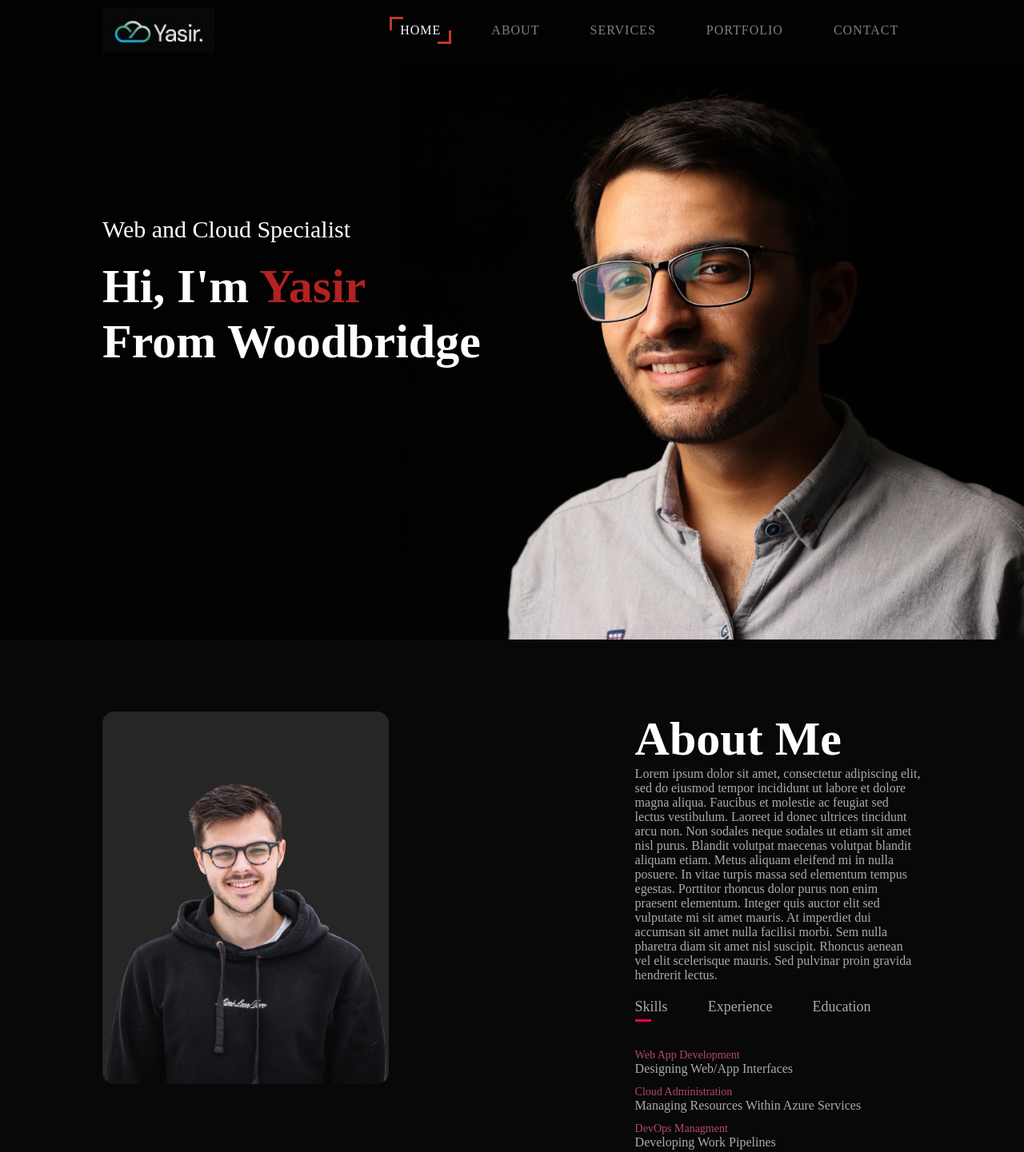
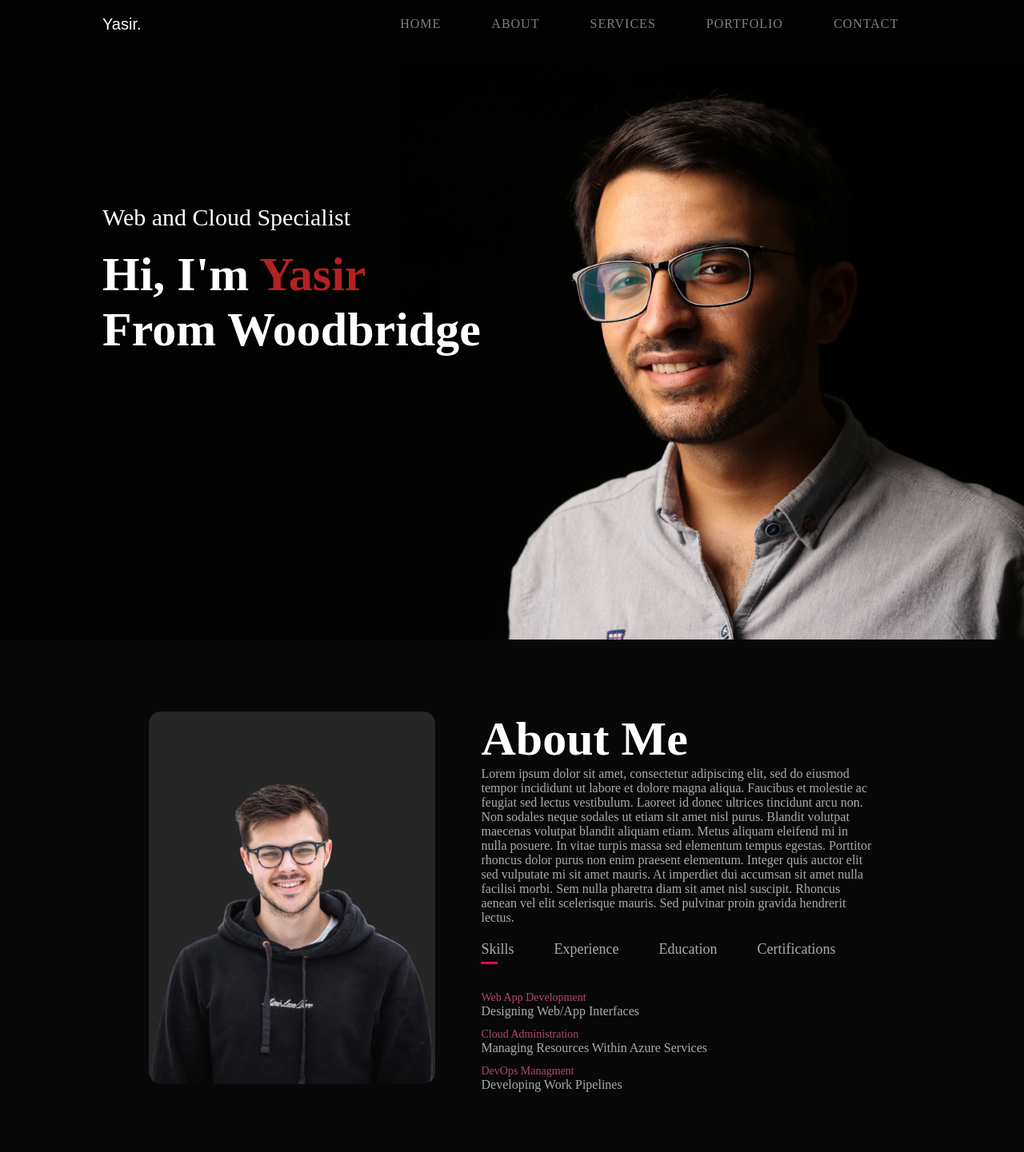
Before and after one commit to yzyasir/Personal-Portfolio, a plain HTML site: page Index.html in a window 1280 px wide. Shown: the top 1441 px of the page at 80% size. Drawn offline with Linux system fonts and the light colour scheme.

Commit message:
commitment is hard

```diff
--- a/CSS/Style.css
+++ b/CSS/Style.css
@@ -24,6 +24,10 @@ body{
 }
 .container{
     padding: 10px 10%;
+}
+#icon{
+    font-family: Arial, sans-serif;
+    font-size: 20px;
 }
 nav{
     display: flex;
@@ -127,7 +131,7 @@ nav ul li{
 }
 .row{
     display: flex;
-    justify-content: space-between;
+    justify-content: space-evenly;
     flex-wrap: wrap;
 }
 /* Below means the width of the column is 35% */
--- a/Index.html
+++ b/Index.html
@@ -16,20 +16,22 @@
     <div id="header">
         <div class="container">
             <nav>
-                <img src="Images/Yasir_Logo_2.png" class="logo" alt="Image of Logo">
+                <p id="icon">Yasir.</p>
                 <!-- Added the "sidemenu" id for my javascript -->
                 <ul id="sidemenu" class="snip1189">
                     <!-- Added links to the id's of the places we wanted to scroll to, then made scroll behavior in CSS -->
-                    <li class="current"><a href="#header">Home</a></li>
+                    <li><a href="#header">Home</a></li>
                     <li><a href="#about">About</a></li>
                     <li><a href="#services">Services</a></li>
                     <li><a href="#portfolio">Portfolio</a></li>
                     <li><a href="#contact">Contact</a></li>
                     <!-- Added below line for smaller screen -->
-                    <i class="fa-solid fa-x" onclick="closemenu()"></i> <!-- anded onlick and gave it a function to activate -->
+                    <i class="fa-solid fa-x" onclick="closemenu()"></i>
+                    <!-- anded onlick and gave it a function to activate -->
                 </ul>
                 <!-- Added below line for smaller screen -->
-                <i class="fa-solid fa-bars" onclick="openmenu()"></i> <!-- anded onlick and gave it a function to activate -->
+                <i class="fa-solid fa-bars" onclick="openmenu()"></i>
+                <!-- anded onlick and gave it a function to activate -->
             </nav>
             <div class="header-text">
                 <p>Web and Cloud Specialist</p>
@@ -62,6 +64,7 @@
                         <p class="tab-links active-link" onclick="opentab('skills')">Skills</p>
                         <p class="tab-links" onclick="opentab('experience')">Experience</p>
                         <p class="tab-links" onclick="opentab('education')">Education</p>
+                        <p class="tab-links" onclick="opentab('certifications')">Certifications</p>
                     </div>
                     <div class="tab-contents active-tab" id="skills">
                         <ul>
@@ -82,6 +85,13 @@
                             <li><span>George Mason University</span><br>Bachelors in Biology (3.8 GPA)</li>
                             <li><span>Coding Dojo Bootcamp</span><br>Earned Wed Development Certification</li>
                             <li><span>Personal Projects</span><br>My Personal Projects</li>
+                        </ul>
+                    </div>
+                    <div class="tab-contents" id="certifications">
+                        <ul>
+                            <li><span>Microsoft Azure Administrator</span><br>Expected Completion Date: 11/15/2023</li>
+                            <li><span>CompTIA Security+</span><br>Expiration Date: </li>
+                            <li><span>Microsoft Azure Fundamentals</span><br>Expiration: N/A</li>
                         </ul>
                     </div>
                 </div>
@@ -198,6 +208,9 @@
     <script>
         var tablinks = document.getElementsByClassName('tab-links') //3 tab title class declared
         var tabcontents = document.getElementsByClassName('tab-contents') //3 tab content classes declared
+
+        console.dir(tablinks); // console. dir() method is used to get the list of object properties of a specified object. These object properties also have child objects, from which you can inspect for further information.
+
         // Function needs to hide the link underline, and tab contents in the page
         function opentab(tabname) { //passing in tab name
             for (tablink of tablinks) { //tablinks which is defined above needs to be iterated in this for loop
@@ -214,10 +227,10 @@
     <script>
         var sidemenu = document.getElementById('sidemenu');
 
-        function openmenu(){
+        function openmenu() {
             sidemenu.style.right = '0'; //Whenever right is 0, it will be visible
         }
-        function closemenu(){
+        function closemenu() {
             sidemenu.style.right = '-200px'; //Whenever right is 0, it will be visible
         }
     </script>
```
Lines whose indentation alone changed are shown as unchanged.
